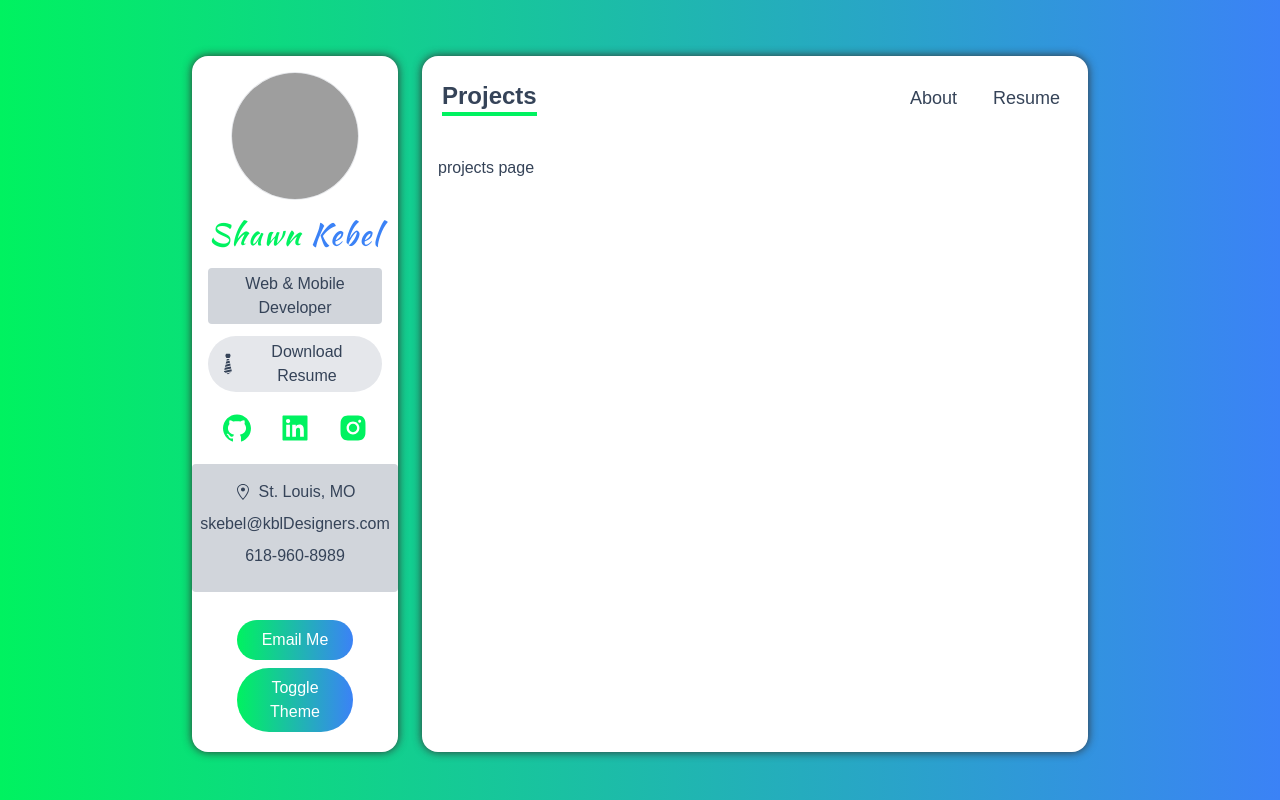
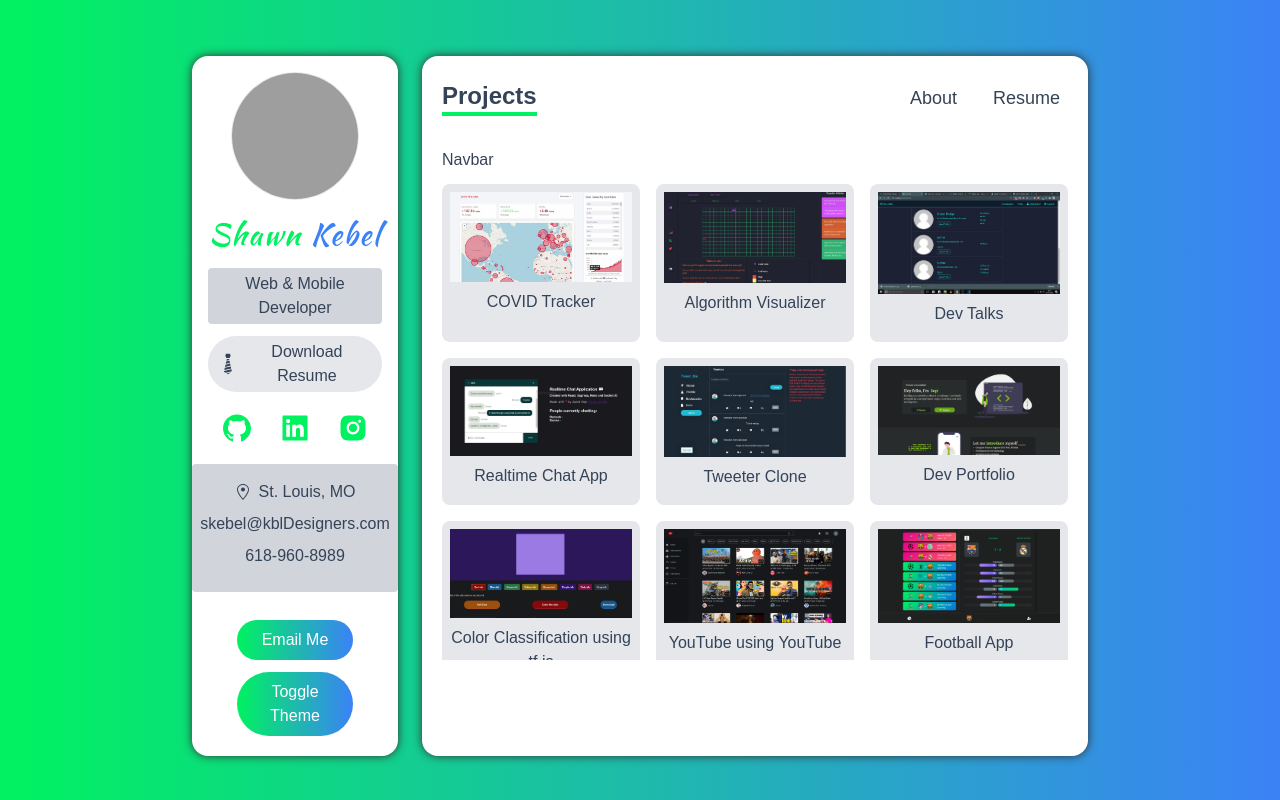
Before and after one commit to Jackal73/nextjs-portfolio, a Next.js app: page /projects in a window 1280 px wide. Built offline with nearby package versions, Linux system fonts and the light colour scheme; grey boxes are pictures that could not be loaded.

Commit message:
Finish 'projects' section of project page with temporary fill-ins

```diff
--- /dev/null
+++ b/components/ProjectCard.tsx
@@ -0,0 +1,68 @@
+import {FunctionComponent, useState} from "react"
+import { IProject } from "../type"
+import { AiFillGithub, AiFillProject } from 'react-icons/ai'
+import { MdClose } from 'react-icons/md'
+
+const ProjectCard:FunctionComponent <{
+    project:IProject
+}>= ({
+project:{
+    id,
+    name,
+    image_path,
+    category,
+    deployed_url,
+    description,
+    github_url,
+    key_techs,
+},
+}) => {
+
+    const [showDetail, setShowDetail] = useState(false);
+
+    return (
+        <div>
+            <img src={image_path} alt={name} className="cursor-pointer" onClick={() =>setShowDetail(true)}/>
+            <p className="my-2 text-center">{name}</p>
+            {
+                showDetail && (
+                <div className="grid md:grid-cols-2 absolute top-0 left-0 z-10 h-auto w-full gap-x-12 text-black bg-gray-100
+                        dark:text-white dark:bg-dark-100 p-2">
+                    <div className="">
+                        <img src={image_path} alt={name} className=""/>
+                        <div className="flex justify-center my-4 space-x-3">
+                            <a href={github_url}
+                                className="flex items-center px-4 py-2 space-x-3 text-lg bg-gray-200 dark:bg-dark-200"
+                            >
+                              <AiFillGithub/><span>Github</span>
+                            </a>
+                            <a href={deployed_url}
+                            className="flex items-center px-4 py-2 space-x-3 text-lg bg-gray-200 dark:bg-dark-200"
+                            >
+                              <AiFillProject/><span>Project</span>
+                            </a>
+                        </div>
+                    </div>
+                    <div className="">
+                        <h2 className="mb-3 text-xl font-medium md:text-2xl">{name}</h2>
+                        <h3 className="mb-3 font-medium">{description}</h3>
+                        <div className="flex flex-wrap mt-5 space-x-2 text-sm tracking-wider">
+                            {key_techs.map((tech) => (
+                                <span key={tech} className="px-2 py-1 my-1 bg-gray-200 dark:bg-dark-200 rounded-sm">
+                                    {tech}
+                                </span>
+                            ))}
+                        </div>
+                    </div>
+                    <button onClick={() =>setShowDetail(false)}
+                            className="absolute p-1 bg-gray-200 rounded-full top-3 right-3 focus:outline-none dark:bg-dark-200"
+                    >
+                        <MdClose size={30}/>
+                    </button>
+                </div>
+            )}
+        </div>
+    );
+};
+
+export default ProjectCard
--- a/components/Sidebar.tsx
+++ b/components/Sidebar.tsx
@@ -65,7 +65,7 @@
             </button>
             <button
                 onClick={changeTheme}
-                className="bg-gradient-to-r from-green to-blue-500 w-8/12 rounded-full py-2 px-5 text-white mb-1
+                className="bg-gradient-to-r from-green to-blue-500 w-8/12 rounded-full py-2 px-5 text-white my-1
                              transform cursor-pointer focus:outline-none hover:shadow-custom-light
                              dark:shadow-custom-dark active:scale-95">
                 Toggle Theme
--- a/pages/projects.tsx
+++ b/pages/projects.tsx
@@ -1,9 +1,21 @@
-const projects = () => {
-    return(
-        <div className="p-4">
-            projects page
+import React from "react"
+import ProjectCard from "../components/ProjectCard"
+import { projects } from "../data"
+
+const Projects = () => {
+    return (
+        <div className="px-5 py-2 overflow-y-scroll" style={{height:"65vh"}}>
+            <nav>Navbar</nav>
+            <div className="grid grid-cols-12 gap-4 my-3 relative">
+                {projects.map((project) => (
+                    <div className="col-span-12 p-2 sm:col-span-6 lg:col-span-4 bg-gray-200 dark:bg-dark-200 rounded-lg">
+                        <ProjectCard project={project} key={project.name}/>
+                    </div>
+                    ))
+                }
+            </div>
         </div>
-    )
-}
+    );
+};
 
-export default projects
+export default Projects
--- a/tailwind.config.js
+++ b/tailwind.config.js
@@ -17,7 +17,7 @@
         },
         dark:{
           DEFAULT:'#010101',
-          100:'#0a0b1e',
+          100:'#0a0b0e',
           200:'#16181d',
           300:'#16181d',
           500:'#0f1115',
```
